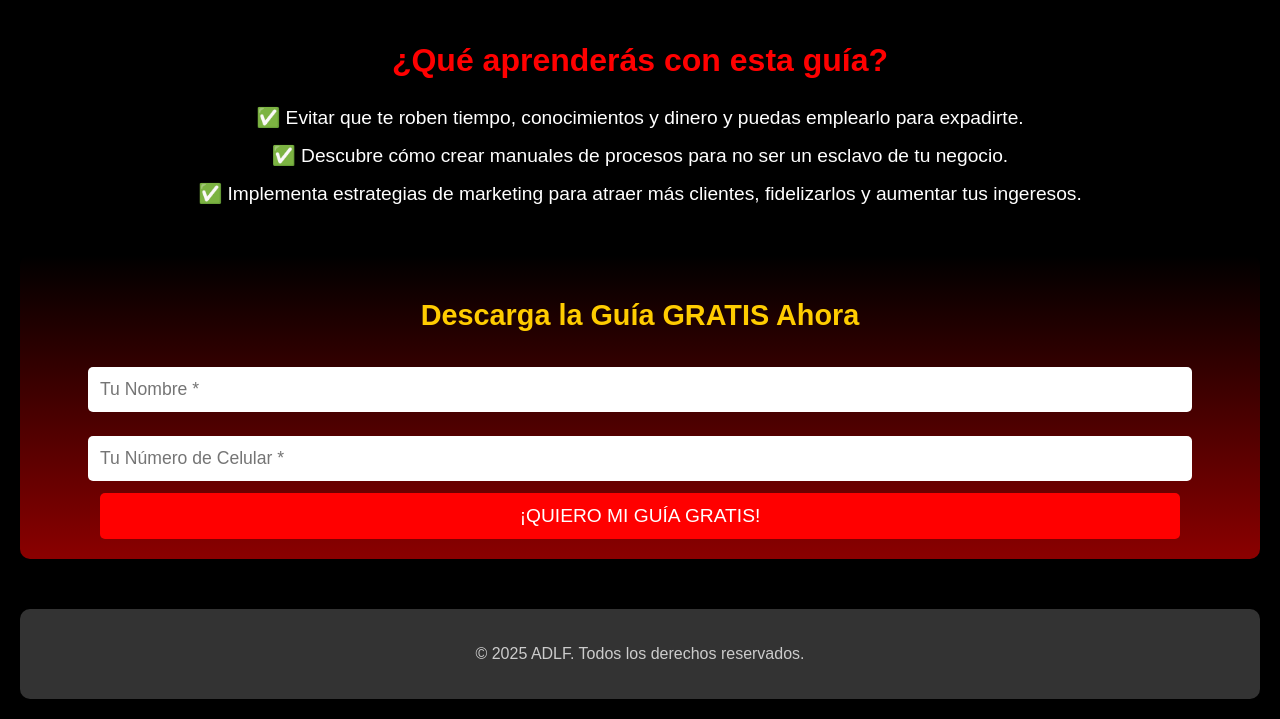
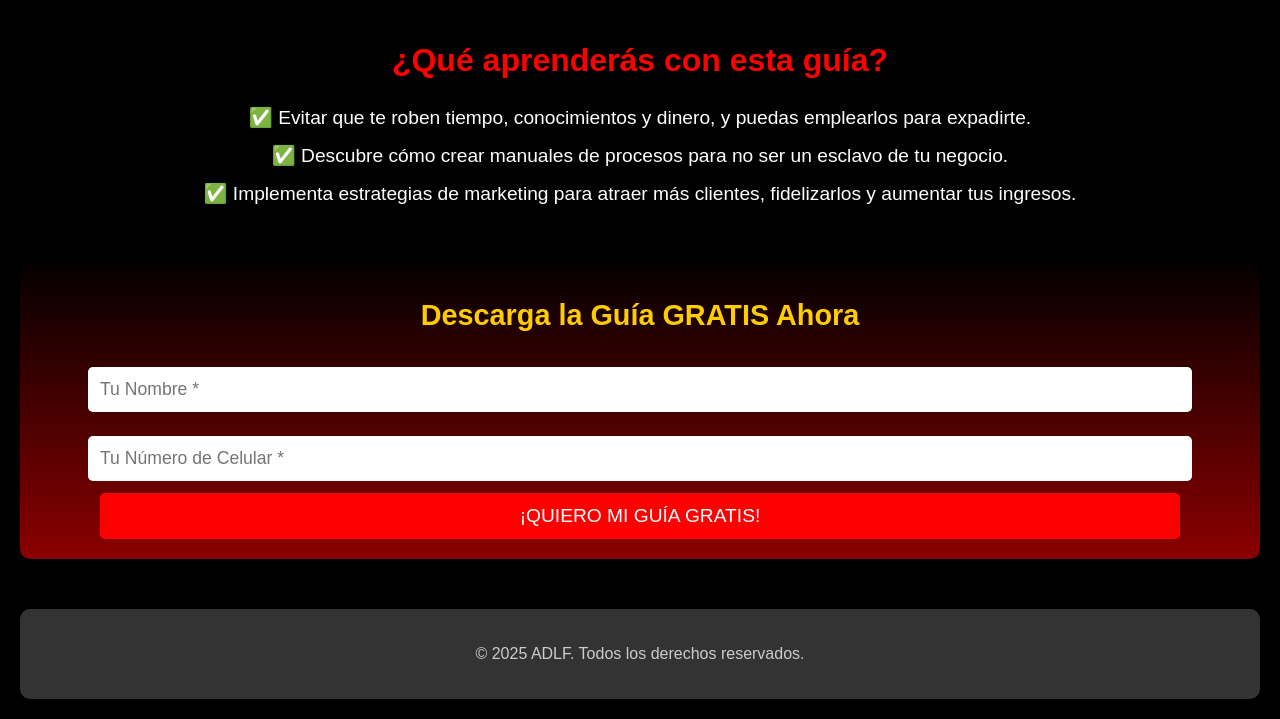
Before and after one commit to ADLF-official/Bienvenido-a-a-ADLF, a plain HTML site: page index.html in a window 1280 px wide. Shown: the part 826-1545 px from the top of the page. Drawn offline with Linux system fonts and the light colour scheme.

Commit message:
Update index.html

```diff
--- a/index.html
+++ b/index.html
@@ -108,9 +108,9 @@
         <section class="benefits">
             <h2>¿Qué aprenderás con esta guía?</h2>
             <ul>
-                <li>✅ Evitar que te roben tiempo, conocimientos y dinero y puedas emplearlo para expadirte.</li>
+                <li>✅ Evitar que te roben tiempo, conocimientos y dinero, y puedas emplearlos para expadirte.</li>
                 <li>✅ Descubre cómo crear manuales de procesos para no ser un esclavo de tu negocio.</li>
-                <li>✅ Implementa estrategias de marketing para atraer más clientes, fidelizarlos y aumentar tus ingeresos.</li>
+                <li>✅ Implementa estrategias de marketing para atraer más clientes, fidelizarlos y aumentar tus ingresos.</li>
             </ul>
         </section>
 
```
